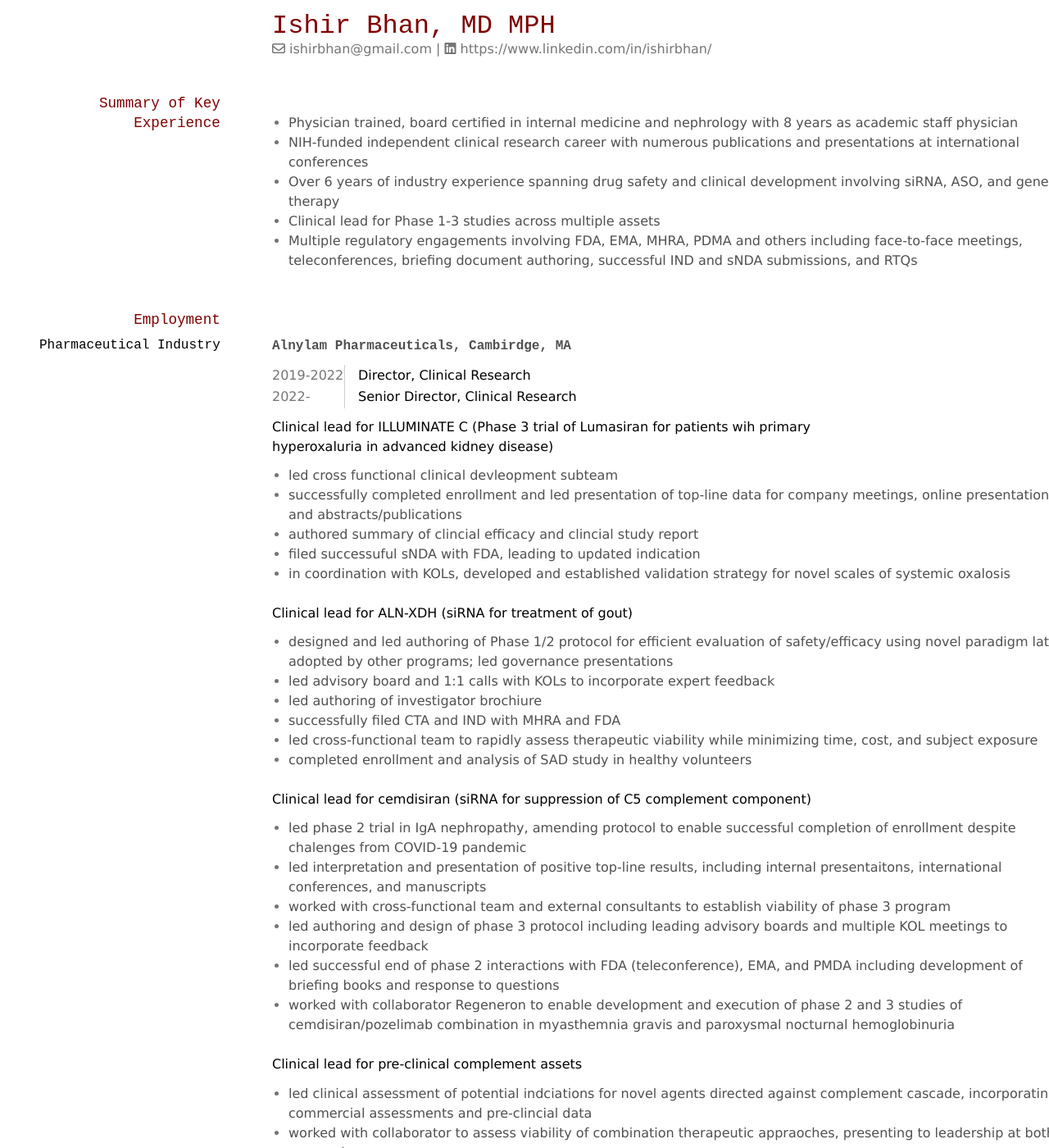
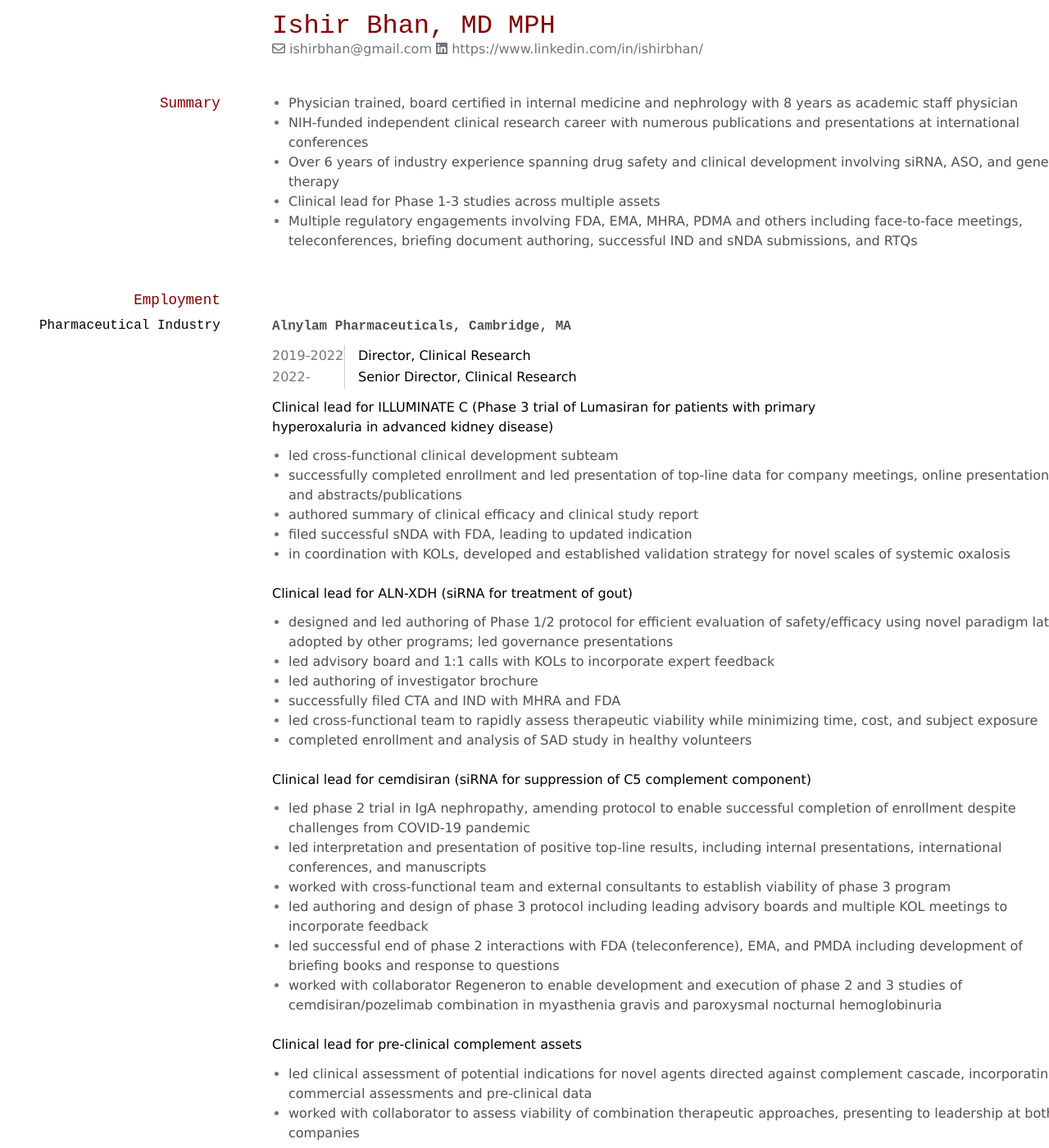
Before and after one commit to elipapa/markdown-cv, a Jekyll site: the page built from index.md, in a window 1280 px wide and 1400 px high. Shown: the whole window at 82% size. Built offline with Jekyll 4.4.1, drawn with Linux system fonts in a browser that asks for light colours; nearby versions of some CDN libraries; some of the changed text lies outside the part shown.

Commit message:
Corrected spelling errors

```diff
--- a/index.md
+++ b/index.md
@@ -3,9 +3,9 @@
 title: Ishir Bhan's CV
 ---
 # Ishir Bhan, MD MPH
-<i class="fa-regular fa-envelope"></i> ishirbhan@gmail.com | <i class="fa-brands fa-linkedin"></i> https://www.linkedin.com/in/ishirbhan/
+<i class="fa-regular fa-envelope"></i> ishirbhan@gmail.com   <i class="fa-brands fa-linkedin"></i> https://www.linkedin.com/in/ishirbhan/
 
-## Summary of Key Experience
+## Summary
 - Physician trained, board certified in internal medicine and nephrology with 8 years as academic staff physician
 - NIH-funded independent clinical research career with numerous publications and presentations at international conferences
 - Over 6 years of industry experience spanning drug safety and clinical development involving siRNA, ASO, and gene therapy
@@ -22,41 +22,41 @@
 
 ### Pharmaceutical Industry
 
-#### Alnylam Pharmaceuticals, Cambirdge, MA
+#### Alnylam Pharmaceuticals, Cambridge, MA
 
 | Date      | Description |
 | ----------| ---- |
 | 2019-2022 | Director, Clinical Research |
 | 2022-     | Senior Director, Clinical Research |
 
-Clinical lead for ILLUMINATE C (Phase 3 trial of Lumasiran for patients wih primary hyperoxaluria in advanced kidney disease)
-- led cross functional clinical devleopment subteam
+Clinical lead for ILLUMINATE C (Phase 3 trial of Lumasiran for patients with primary hyperoxaluria in advanced kidney disease)
+- led cross-functional clinical development subteam
 - successfully completed enrollment and led presentation of top-line data for company meetings, online presentations, and abstracts/publications
-- authored summary of clincial efficacy and clincial study report
-- filed successuful sNDA with FDA, leading to updated indication
+- authored summary of clinical efficacy and clinical study report
+- filed successful sNDA with FDA, leading to updated indication
 - in coordination with KOLs, developed and established validation strategy for novel scales of systemic oxalosis
 
 Clinical lead for ALN-XDH (siRNA for treatment of gout)
 - designed and led authoring of Phase 1/2 protocol for efficient evaluation of safety/efficacy using novel paradigm later adopted by other programs; led governance presentations
 - led advisory board and 1:1 calls with KOLs to incorporate expert feedback
-- led authoring of investigator brochiure
+- led authoring of investigator brochure
 - successfully filed CTA and IND with MHRA and FDA
 - led cross-functional team to rapidly assess therapeutic viability while minimizing time, cost, and subject exposure
 - completed enrollment and analysis of SAD study in healthy volunteers
 
 Clinical lead for cemdisiran (siRNA for suppression of C5 complement component)
-- led phase 2 trial in IgA nephropathy, amending protocol to enable successful completion of enrollment despite chalenges from COVID-19 pandemic
-- led interpretation and presentation of positive top-line results, including internal presentaitons, international conferences, and manuscripts
+- led phase 2 trial in IgA nephropathy, amending protocol to enable successful completion of enrollment despite challenges from COVID-19 pandemic
+- led interpretation and presentation of positive top-line results, including internal presentations, international conferences, and manuscripts
 - worked with cross-functional team and external consultants to establish viability of phase 3 program
 - led authoring and design of phase 3 protocol including leading advisory boards and multiple KOL meetings to incorporate feedback
 - led successful end of phase 2 interactions with FDA (teleconference), EMA, and PMDA including development of briefing books and response to questions
-- worked with collaborator Regeneron to enable development and execution of phase 2 and 3 studies of cemdisiran/pozelimab combination in myasthemnia gravis and paroxysmal nocturnal hemoglobinuria
+- worked with collaborator Regeneron to enable development and execution of phase 2 and 3 studies of cemdisiran/pozelimab combination in myasthenia gravis and paroxysmal nocturnal hemoglobinuria
 
 Clinical lead for pre-clinical complement assets
-- led clinical assessment of potential indciations for novel agents directed against complement cascade, incorporating commercial assessments and pre-clincial data
-- worked with collaborator to assess viability of combination therapeutic appraoches, presenting to leadership at both companies
+- led clinical assessment of potential indications for novel agents directed against complement cascade, incorporating commercial assessments and pre-clinical data
+- worked with collaborator to assess viability of combination therapeutic approaches, presenting to leadership at both companies
 
-#### Biogen, Cambirdge, MA
+#### Biogen, Cambridge, MA
 
 | Date      | Description |
 | ----------| ---- |
@@ -112,7 +112,7 @@
 
 | Date      | Description |
 | ----------| ---- |
-| 1996 | __AB, Harvard College__.<br/>Cambirdge, MA *Biology, Magna Cum Laude* |
+| 1996 | __AB, Harvard College__.<br/>Cambridge, MA *Biology, Magna Cum Laude* |
 | 2001 | __MD, Harvard Medical School__<br/>Boston, MA |
 | 2008 | __MPH, Harvard School of Public Health__<br/>Boston, MA *Clinical Effectiveness* |
 
```
Also changed, not shown: other parts of index.md (+6 -6 lines).
